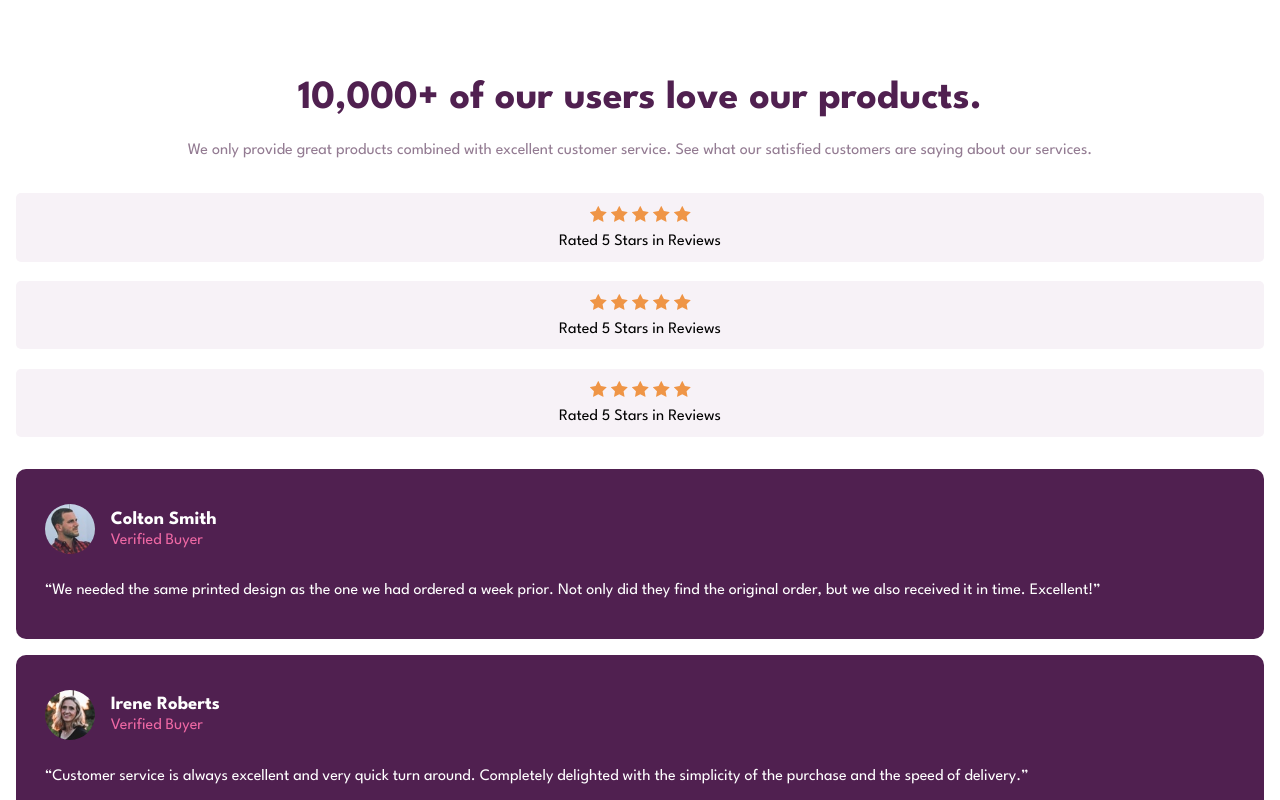
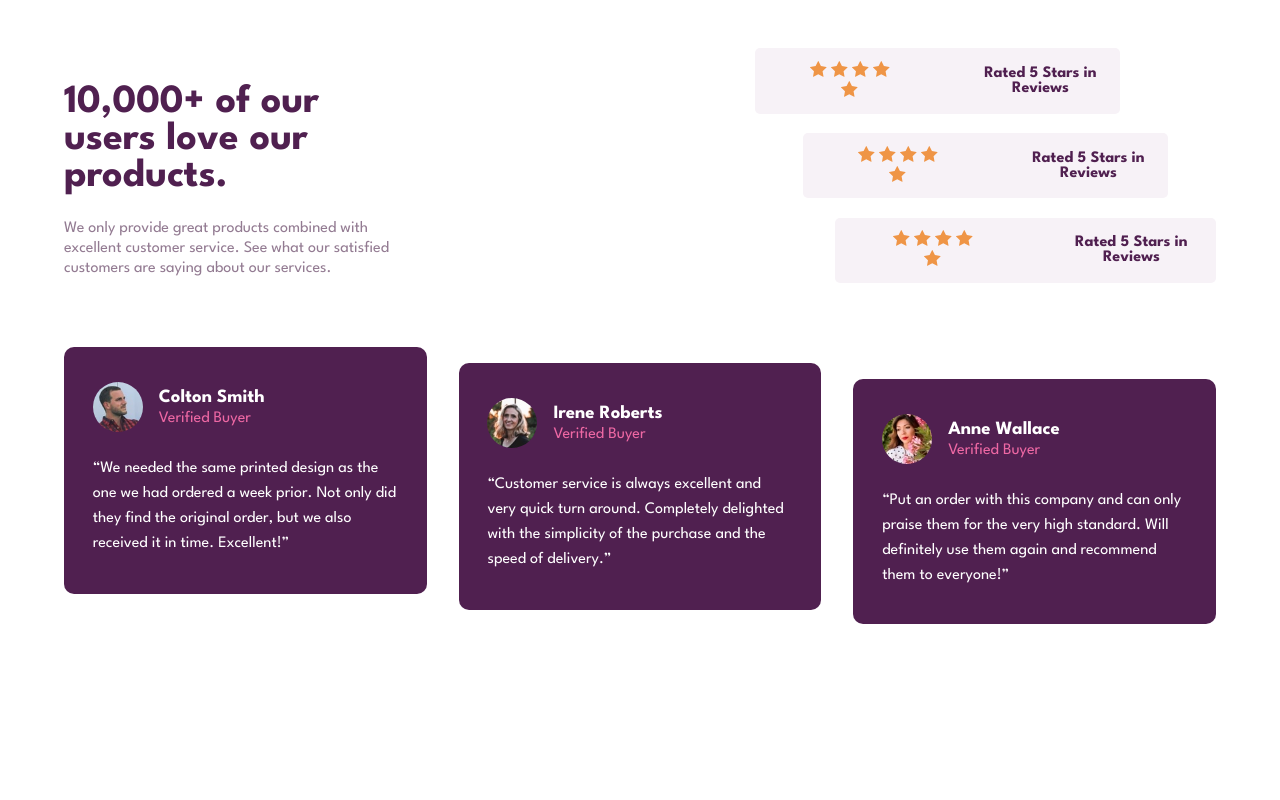
Before and after one commit to Robertron624/social-proof-section-master, a plain HTML site: page index.html in a window 1280 px wide. Shown: the top 800 px of the page. Drawn offline with Linux system fonts and the light colour scheme.

Commit message:
desktop design finished

```diff
--- a/index.html
+++ b/index.html
@@ -34,6 +34,7 @@
   <body>
 
     <main>
+      <div class="upper-desktop">
         <section id="description">
           <h1>
             10,000+ of our users love our products.
@@ -76,7 +77,7 @@
             <p>Rated 5 Stars in Reviews</p>
           </div>
         </section>
-
+      </div>
       <section id="reviews">
         <div class="review">
           <div class="review__img">
--- a/styles.css
+++ b/styles.css
@@ -59,6 +59,8 @@ section#stars {
     background-color: var(--light-grayish-magenta);
     padding: .8rem 0;
     border-radius: 5px;
+    color: var(--very-dark-magenta);
+    font-weight: 700;
 }
 
 .stars-container {
@@ -105,3 +107,70 @@ section#stars {
 .review__text p {
     line-height: 25px;
 }
+
+@media screen and (min-width: 768px) {
+
+    main {
+        padding: 0 4rem;
+    }
+
+    main .upper-desktop {
+        display: flex;
+        justify-content: space-between;
+        align-items: center;
+        margin-bottom: 2rem;
+    }
+
+    .upper-desktop #description {
+        width: 30%;
+        padding: 0;
+        text-align: left;
+    }
+
+    .upper-desktop #stars {
+        width: 40%;
+    }
+
+    #stars .stars-review {
+        display: flex;
+        align-items: center;
+        padding-left: 3rem;
+    }
+
+    .stars-review:nth-child(1) {
+        margin-right: 6rem;
+    }
+
+    .stars-review:nth-child(2) {
+        margin-left: 3rem;
+        margin-right: 3rem;
+    }
+
+    .stars-review:nth-child(3) {
+        margin-left: 5rem;
+    }
+
+    .stars-container {
+        margin-bottom: 0;
+        margin-right: 4rem;
+    }
+
+    #reviews {
+        display: grid;
+        grid-template-columns: repeat(3, 1fr);
+        gap: 2rem;
+    }
+
+    .review {
+        max-height: 11rem;
+    }
+
+    .review:nth-child(2) {
+        margin-top: 1rem;
+    }
+
+    .review:nth-child(3) {
+        margin-top: 2rem;
+    }
+
+}
```
Lines whose indentation alone changed are shown as unchanged.
